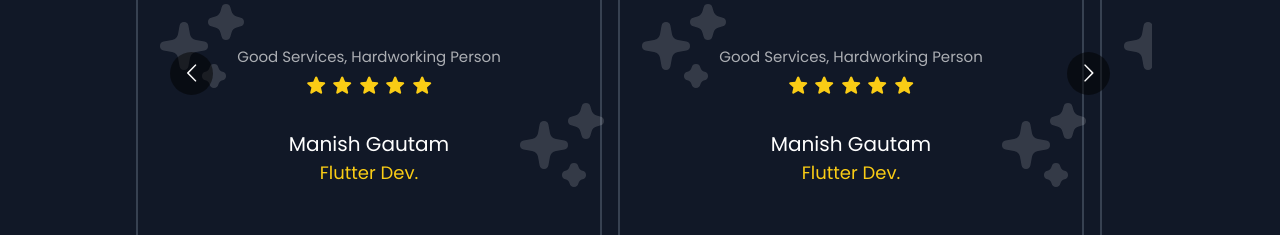
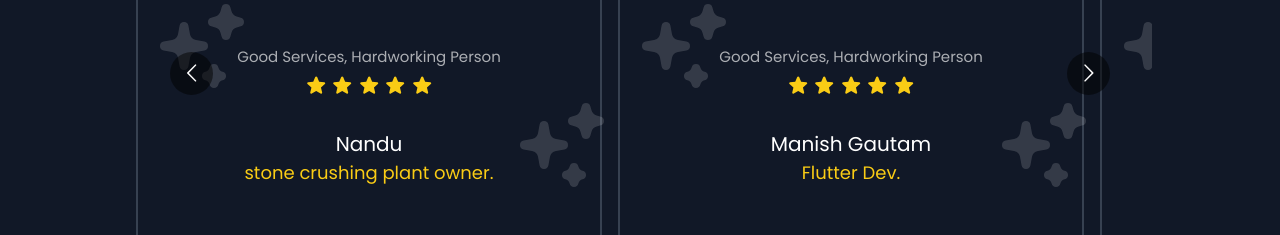
Before and after one commit to Deepak000HR/portfolio, a Next.js app: page / in a window 1280 px wide. Shown: the part 4860-5095 px from the top of the page. Built offline with nearby package versions, Linux system fonts and the light colour scheme.

Commit message:
headernav

```diff
--- a/components/Helper/ReviewSlider.tsx
+++ b/components/Helper/ReviewSlider.tsx
@@ -41,8 +41,8 @@ const ReviewSlider = () => {
       />
       <ClientReviewCard
         image="https://avatars.githubusercontent.com/u/87695786?v=4"
-        user="Manish Gautam"
-        role="Flutter Dev."
+        user="Nandu"
+        role="stone crushing plant owner."
       />
     </Carousel>
   );
```
